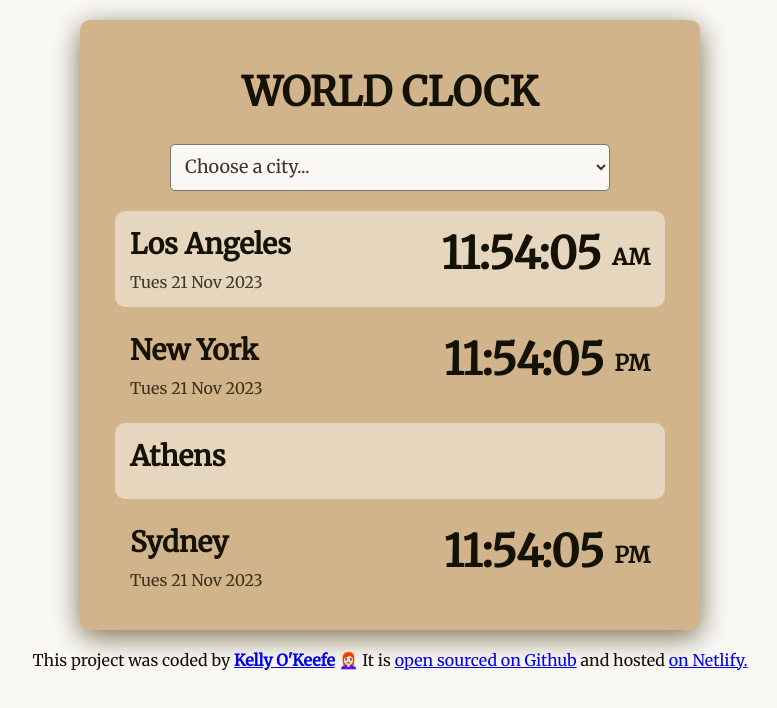
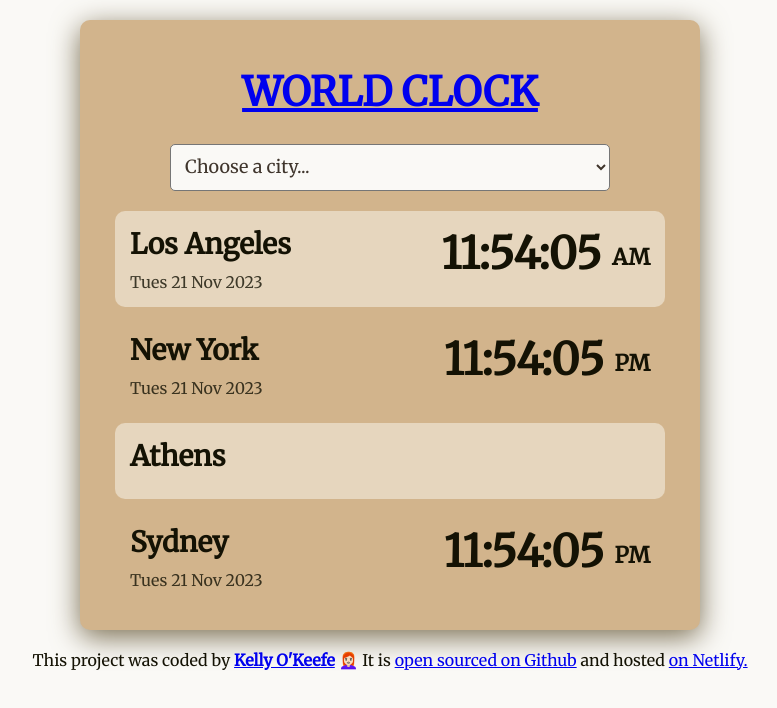
Before and after one commit to kelly-okeefe/world-clock, a plain HTML site: page index.html in a window 1280 px wide. Shown: the whole page, without its empty margins (250-1027 px from the left). Drawn offline with nearby package versions, Linux system fonts and the light colour scheme; a script that the page names is missing; a web font is replaced by a local one.

Commit message:
Added link to H1 to return to homepage.

```diff
--- a/index.html
+++ b/index.html
@@ -14,7 +14,7 @@
 
     <div class="container">
 
-    <h1>WORLD CLOCK</h1>
+    <h1><a href="/">WORLD CLOCK</a></h1>
 
     <select name="" id="city">
         <option value="" selected>Choose a city...</option>
```
